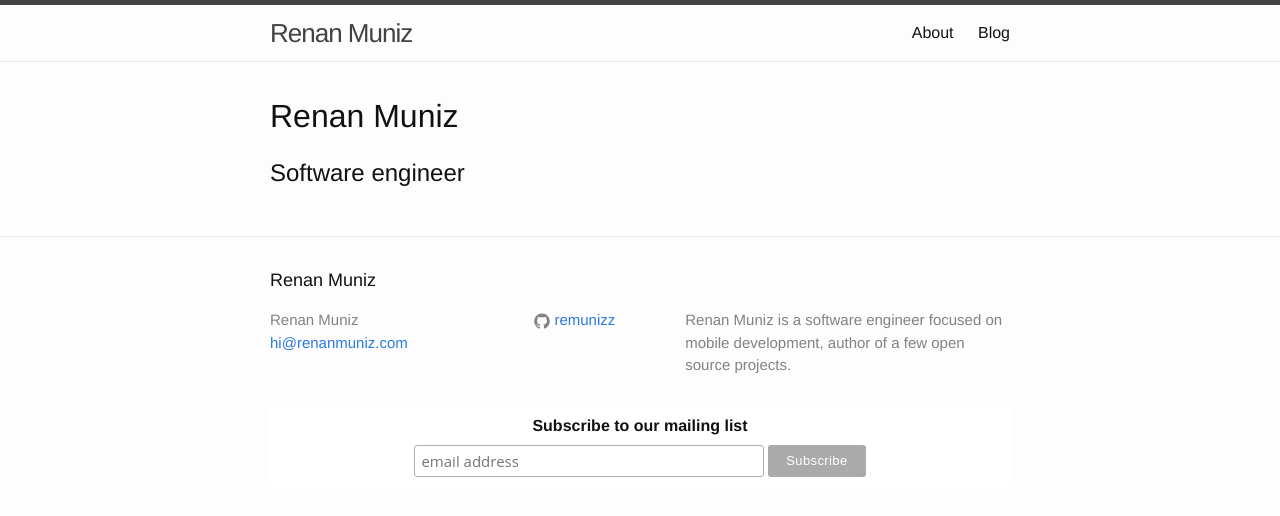
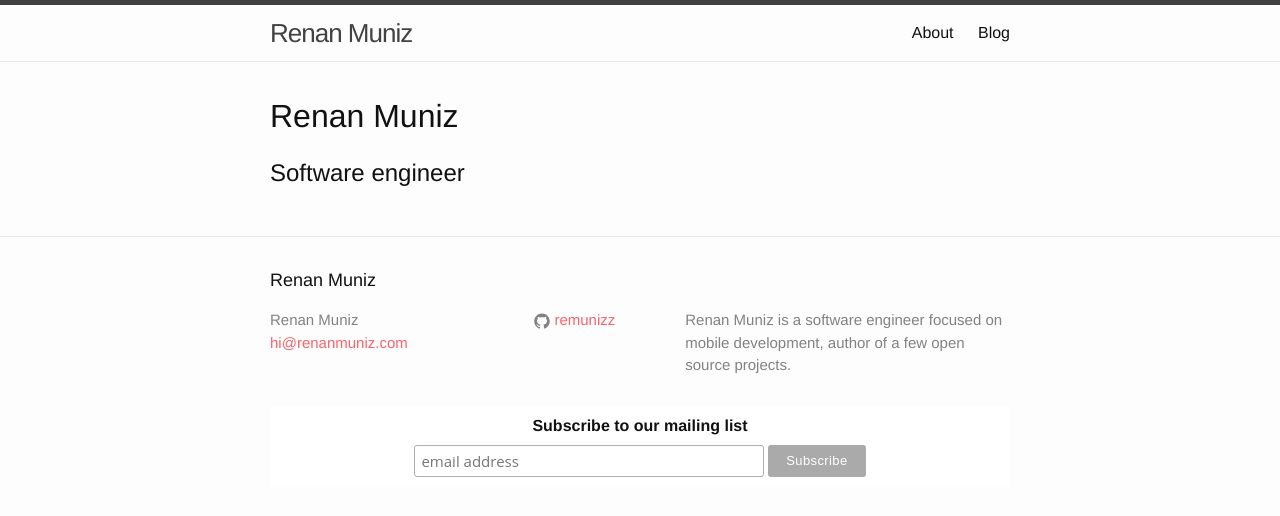
Before and after one commit to remunizz/remunizz.github.io, a Jekyll site: the page built from index.html, in a window 1280 px wide. Shown: the top 516 px of the page. Built offline with Jekyll 4.4.1, drawn with Linux system fonts in a browser that asks for light colours.

Commit message:
Update URL color

```diff
--- a/_sass/_base.scss
+++ b/_sass/_base.scss
@@ -91,11 +91,11 @@ h1, h2, h3, h4, h5, h6 {
  * Links
  */
 a {
-    color: $brand-color;
+    color: #FA646B;
     text-decoration: none;
 
     &:visited {
-        color: darken($brand-color, 15%);
+        color: darken(#FA646B, 30%);
     }
 
     &:hover {
```
Also changed, not shown: _sass/_layout.scss (line endings or trailing spaces).
